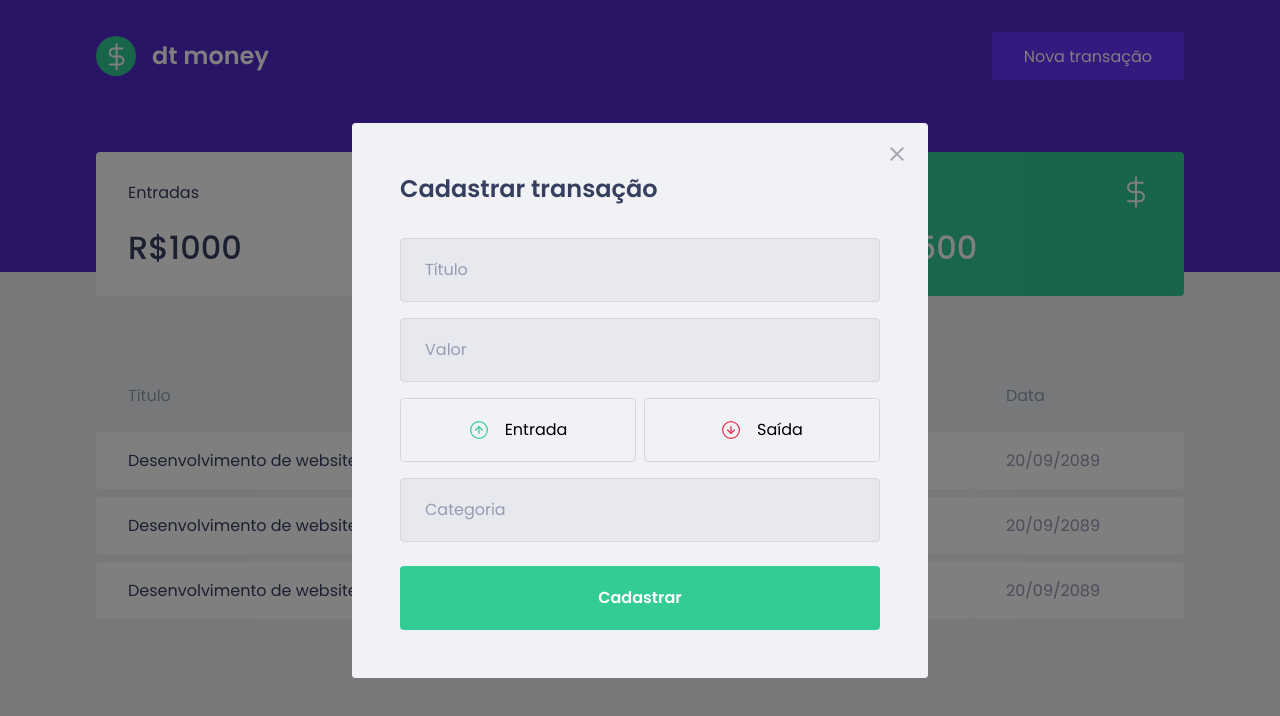
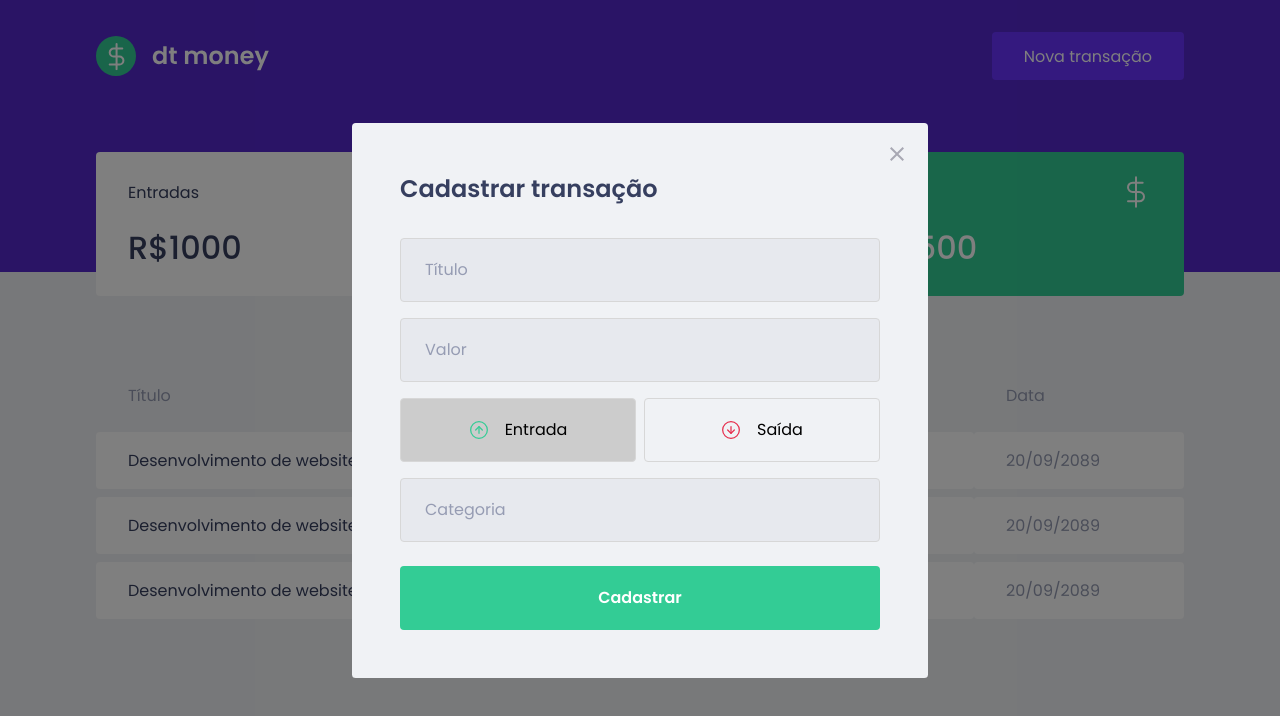
Before and after one commit to pedrodgoes/project-mod-two-ignite, a React (Create React App) app: page / in a window 1280 px wide. Both pictures are taken after a click on the button "Nova transação". Shown: the top 716 px of the page. Built offline with nearby package versions, Linux system fonts and the light colour scheme; no server answers; what miragejs would draw is missing.

Commit message:
feat: :sparkles: create state from buttons

```diff
--- a/src/components/NewTransactionModal/index.tsx
+++ b/src/components/NewTransactionModal/index.tsx
@@ -1,8 +1,9 @@
+import { useState } from "react";
 import Modal from "react-modal";
 import closeImg from "../../assets/close.svg";
 import incomeImg from "../../assets/income.svg";
 import outcomeImg from "../../assets/outcome.svg";
-import { Container, TransactionTypeContainer } from "./styles";
+import { Container, TransactionTypeContainer, RadioBox } from "./styles";
 
 interface NewTransactionModalProps {
   isOpen: boolean;
@@ -13,6 +14,8 @@
   isOpen,
   onRequestClose,
 }: NewTransactionModalProps) {
+  const [type, setType] = useState("deposit");
+
   return (
     <Modal
       isOpen={isOpen}
@@ -36,14 +39,26 @@
         <input placeholder="Valor" type="number" />
 
         <TransactionTypeContainer>
-          <button type="button">
+          <RadioBox
+            type="button"
+            onClick={() => {
+              setType("deposit");
+            }}
+            isActive={type === "deposit"}
+          >
             <img src={incomeImg} alt="Entrada" />
             <span>Entrada</span>
-          </button>
-          <button type="button">
+          </RadioBox>
+          <RadioBox
+            type="button"
+            onClick={() => {
+              setType("withdraw");
+            }}
+            isActive={type === "withdraw"}
+          >
             <img src={outcomeImg} alt="Saída" />
             <span>Saída</span>
-          </button>
+          </RadioBox>
         </TransactionTypeContainer>
 
         <input placeholder="Categoria" />
--- a/src/components/NewTransactionModal/styles.ts
+++ b/src/components/NewTransactionModal/styles.ts
@@ -48,13 +48,18 @@
     display: grid;
     grid-template-columns: 1fr 1fr;
     gap: 0.5rem;
+`
 
-    button {
+interface RadioBoxProps {
+    isActive: boolean;
+}
+
+export const RadioBox = styled.button<RadioBoxProps>`
         height: 4rem;
         border: 1px solid #d7d7d7;
         border-radius: 0.25rem;
 
-        background: transparent;
+        background: ${(props) => props.isActive ? '#ccc' : 'transparent'};
 
         display: flex;
         align-items: center;
@@ -77,5 +82,4 @@
             font-size: 1rem;
             color: var(--text-tile);
         }
-    }
 `
```
